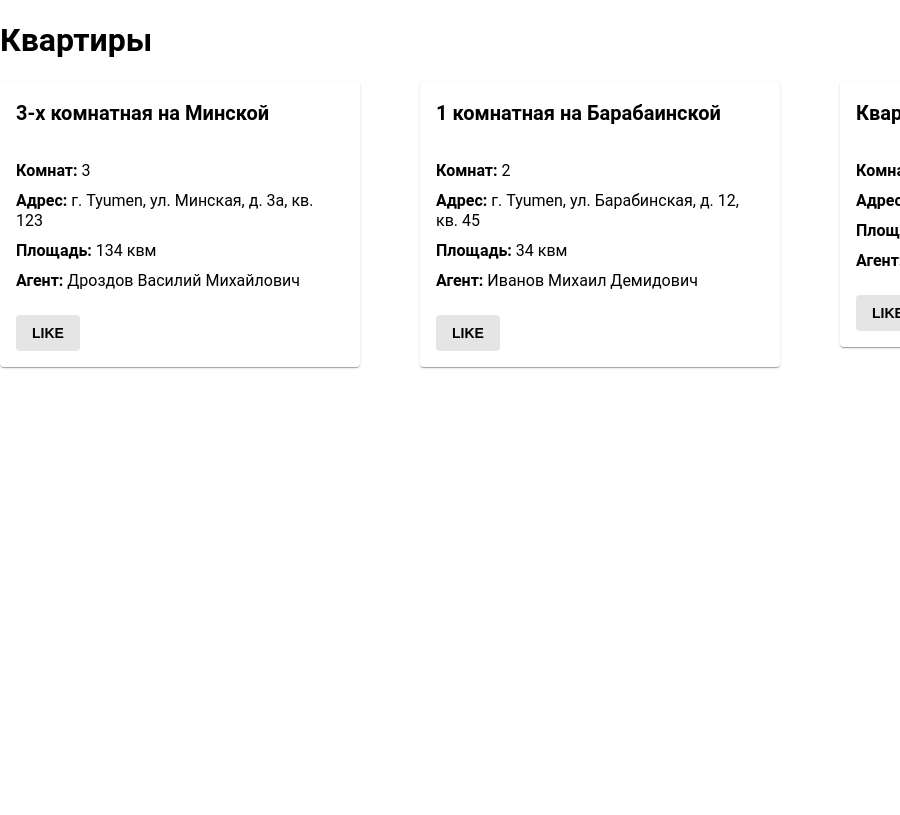
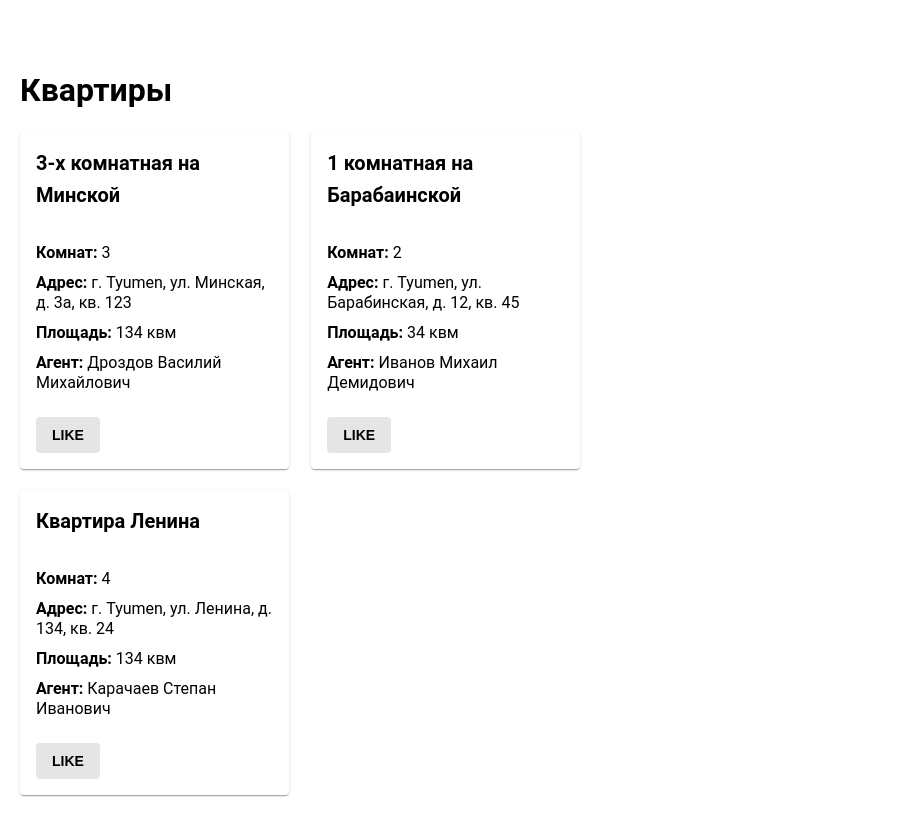
Before and after one commit to adaptedbee/task_for_middle, an Angular app: page / in a window 600 px wide. Shown: the top 815 px of the page, 900 px wide, since content can reach past the window. Built offline with nearby package versions, Linux system fonts and the light colour scheme.

Commit message:
Вёрстка - адаптив

```diff
--- a/src/app/flats/components/flats/flats.component.scss
+++ b/src/app/flats/components/flats/flats.component.scss
@@ -1,6 +1,13 @@
 .flats {
   width: 1200px;
   margin: 0 auto;
+  padding-top: 50px;
+
+  @media (max-width: 1199px) {
+    width: 100%;
+    padding-right: 20px;
+    padding-left: 20px;
+  }
 }
 
 .flats__headline {
@@ -14,9 +21,26 @@
 
 .flats__card-wrapper {
   width: 30%;
-  margin-right: 5%;
+  margin-bottom: 40px;
 
-  &:nth-child(3n) {
-    margin-right: 0;
+  @media (min-width: 768px) {
+    margin-right: 5%;
+
+    &:nth-child(3n) {
+      margin-right: 0;
+    }
+  }
+  @media (min-width: 480px) and (max-width: 767px) {
+    margin-bottom: 20px;
+    width: 48%;
+    margin-right: 4%;
+
+    &:nth-child(2n) {
+      margin-right: 0;
+    }
+  }
+  @media (max-width: 479px) {
+    margin-bottom: 20px;
+    width: 100%;
   }
 }
--- a/src/styles.scss
+++ b/src/styles.scss
@@ -8,6 +8,7 @@ body {
   margin: 0;
   padding: 0;
   font-family: "Roboto", "Arial", sans-serif;
+  min-width: 320px;
 }
 
 *,
```
